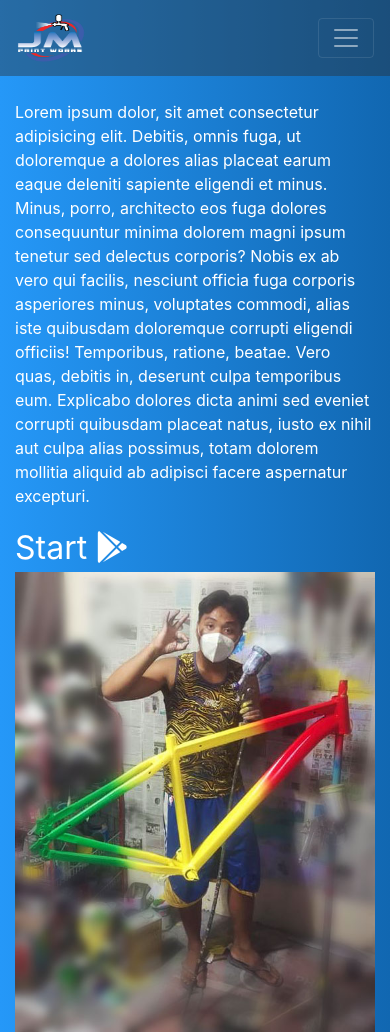
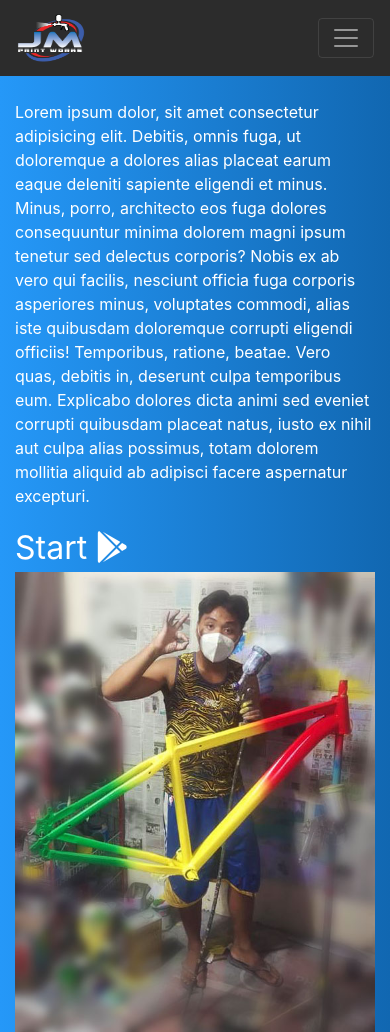
Before and after one commit to jmpaintworks/jmpaintworks, a plain HTML site: page index.html in a window 390 px wide. Shown: the top 1032 px of the page. Drawn offline with nearby package versions, Linux system fonts and the light colour scheme.

Commit message:
latest update

```diff
--- a/css/styles.css
+++ b/css/styles.css
@@ -96,5 +96,8 @@ a, a:hover{
 
 
 @media only screen and (max-width: 768px) {
-
+	.navbar{
+		/*background-image: linear-gradient(to right, #2598f8, #1167b1);*/
+		background-color: rgba(44,44,44,1) !important;
+	}
 }
```
